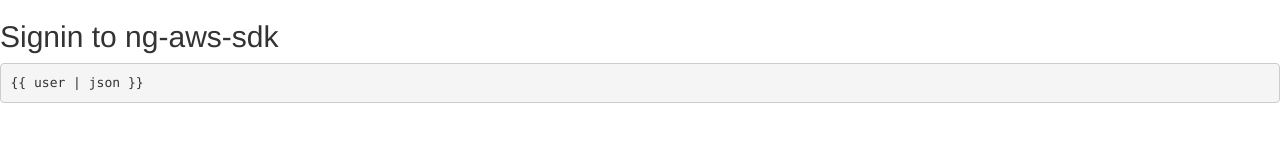
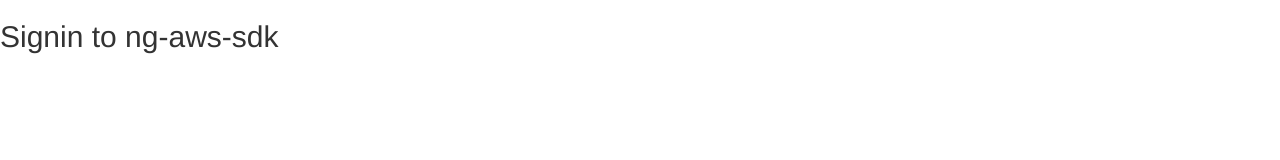
Before and after one commit to doodeck/ng-aws-sdk, a website: page public/index.html in a window 1280 px wide. Drawn offline with nearby package versions, Linux system fonts and the light colour scheme; some packages are replaced by stand-ins of ours.

Commit message:
ng-cloak'ed the text while loading

```diff
--- a/public/index.html
+++ b/public/index.html
@@ -27,7 +27,7 @@
 	<div google-signin
 	  client-id='407653250491-73bvdjnl1v2msibop3ogk4ncmt1pcvc7'
 	  after-signin="signedIn(oauth)"></div>
-	<pre>{{ user | json }}</pre>
+	<pre ng-cloak>{{ user | json }}</pre>
 
   </body>
 </html>
```
